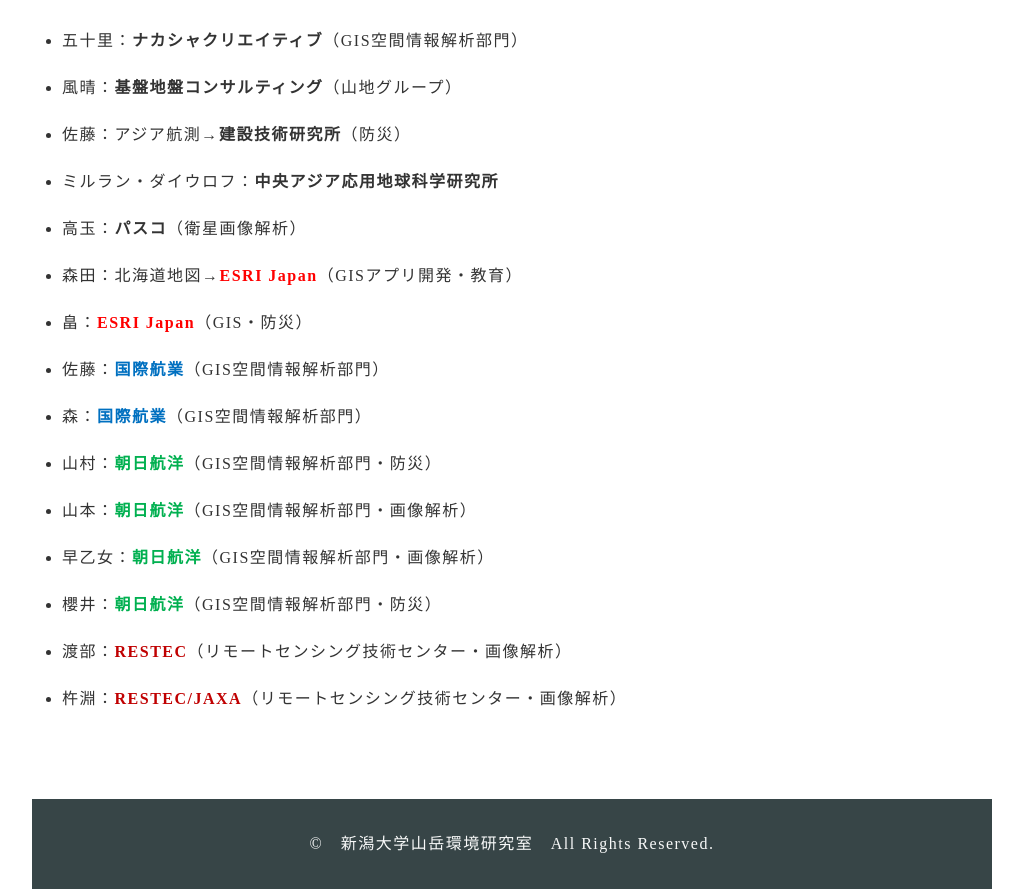
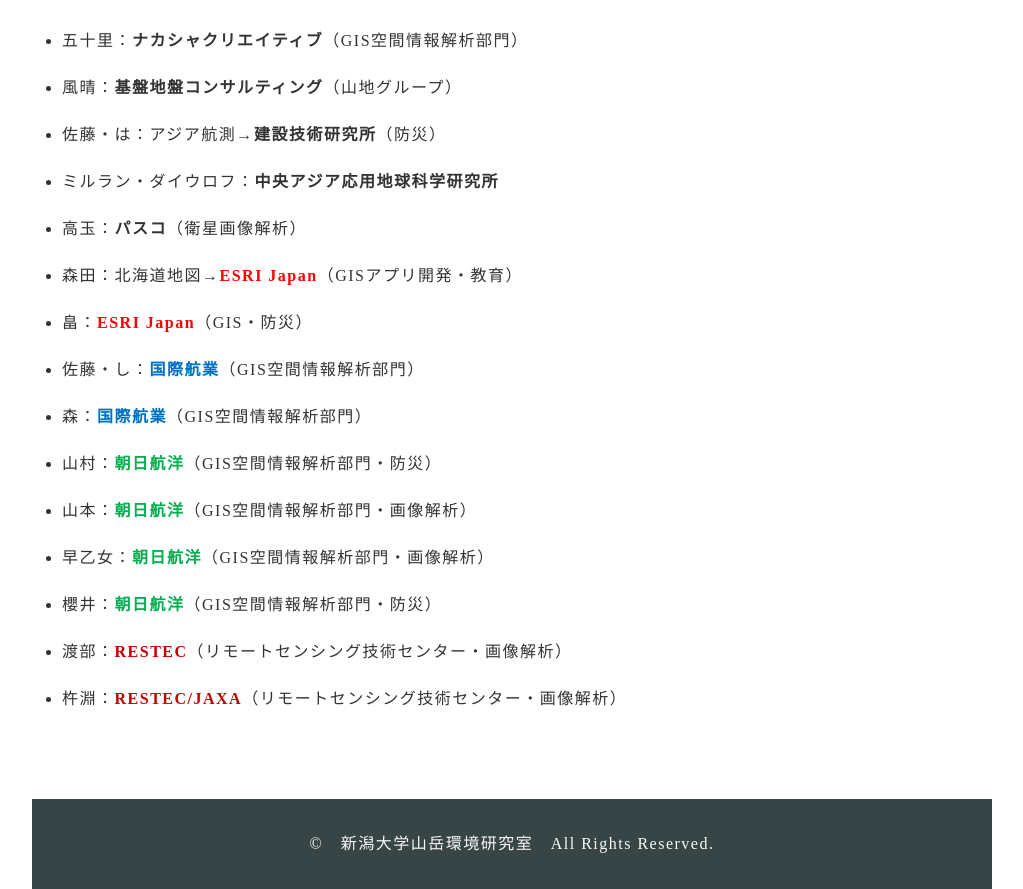
Before and after one commit to narama-lab/achievement, a plain HTML site: page index.html in a window 1280 px wide. Shown: the part 4557-5446 px from the top of the page, without its empty margins (128-1151 px from the left). Drawn offline with Linux system fonts and the light colour scheme.

Commit message:
Update index.html

```diff
--- a/index.html
+++ b/index.html
@@ -126,12 +126,12 @@
 				<ul class="job">
 					<li>五十里：<span class="job-fir">ナカシャクリエイティブ</span>（GIS空間情報解析部門）</li>
 					<li>風晴：<span class="job-fir">基盤地盤コンサルティング</span>（山地グループ）</li>
-					<li>佐藤：アジア航測→<span class="job-fir">建設技術研究所</span>（防災）</li>
+					<li>佐藤・は：アジア航測→<span class="job-fir">建設技術研究所</span>（防災）</li>
 					<li>ミルラン・ダイウロフ：<span class="job-fir">中央アジア応用地球科学研究所</span></li>
 					<li>高玉：<span class="job-fir">パスコ</span>（衛星画像解析）</li>
 					<li>森田：北海道地図→<span class="job-sec">ESRI Japan</span>（GISアプリ開発・教育）</li>
 					<li>畠：<span class="job-sec">ESRI Japan</span>（GIS・防災）</li>
-					<li>佐藤：<span class="job-thi">国際航業</span>（GIS空間情報解析部門）</li>
+					<li>佐藤・し：<span class="job-thi">国際航業</span>（GIS空間情報解析部門）</li>
 					<li>森：<span class="job-thi">国際航業</span>（GIS空間情報解析部門）</li>
 					<li>山村：<span class="job-for">朝日航洋</span>（GIS空間情報解析部門・防災）</li>
 					<li>山本：<span class="job-for">朝日航洋</span>（GIS空間情報解析部門・画像解析）</li>
```
